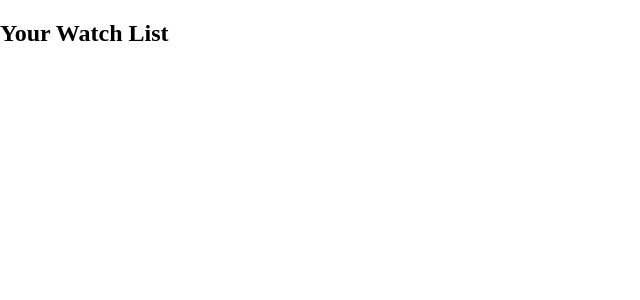
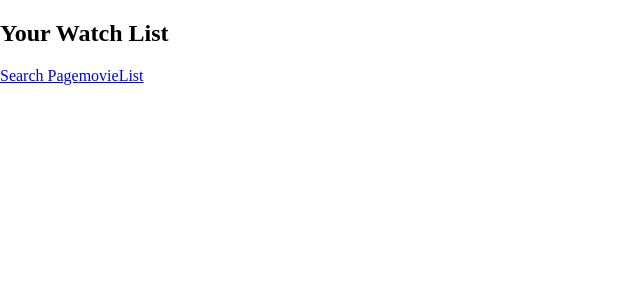
Before and after one commit to kldrivinski/Flick-Fetch, an Angular app: page /watchList in a window 1280 px wide. Shown: the top 300 px of the page, without its empty margins (0-640 px from the left). Built offline with nearby package versions, Linux system fonts and the light colour scheme; a web font is replaced by a local one.

Commit message:
added links to watchlist page

```diff
--- a/src/app/watchlist-page/watchlist-page.component.html
+++ b/src/app/watchlist-page/watchlist-page.component.html
@@ -7,3 +7,8 @@
   </div>
   <button (click)="removeFromWatchList(i)">remove from Watch List</button>
 </div>
+
+<!--
+<a routerLink="/watchList">yo</a> -->
+<a routerLink="/search">Search Page</a>
+<a routerLink="/movieList">movieList</a>
```
